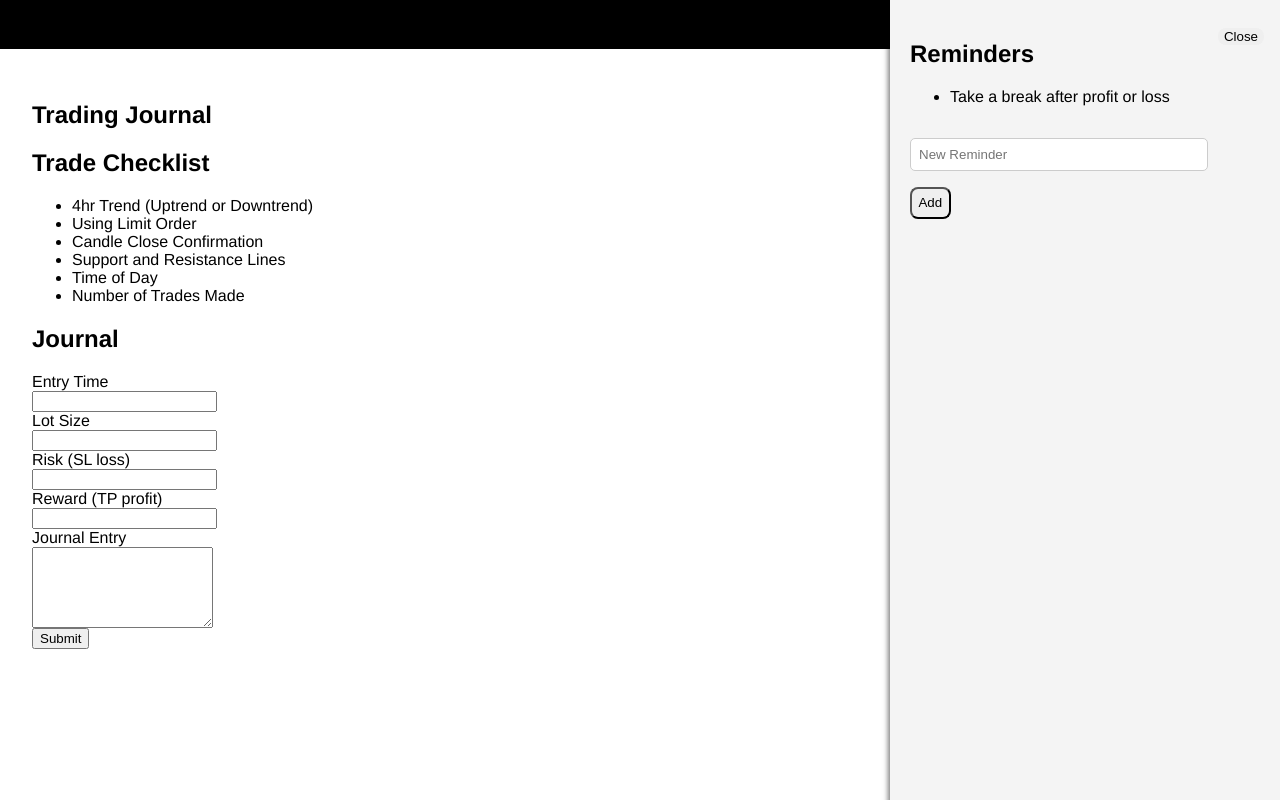
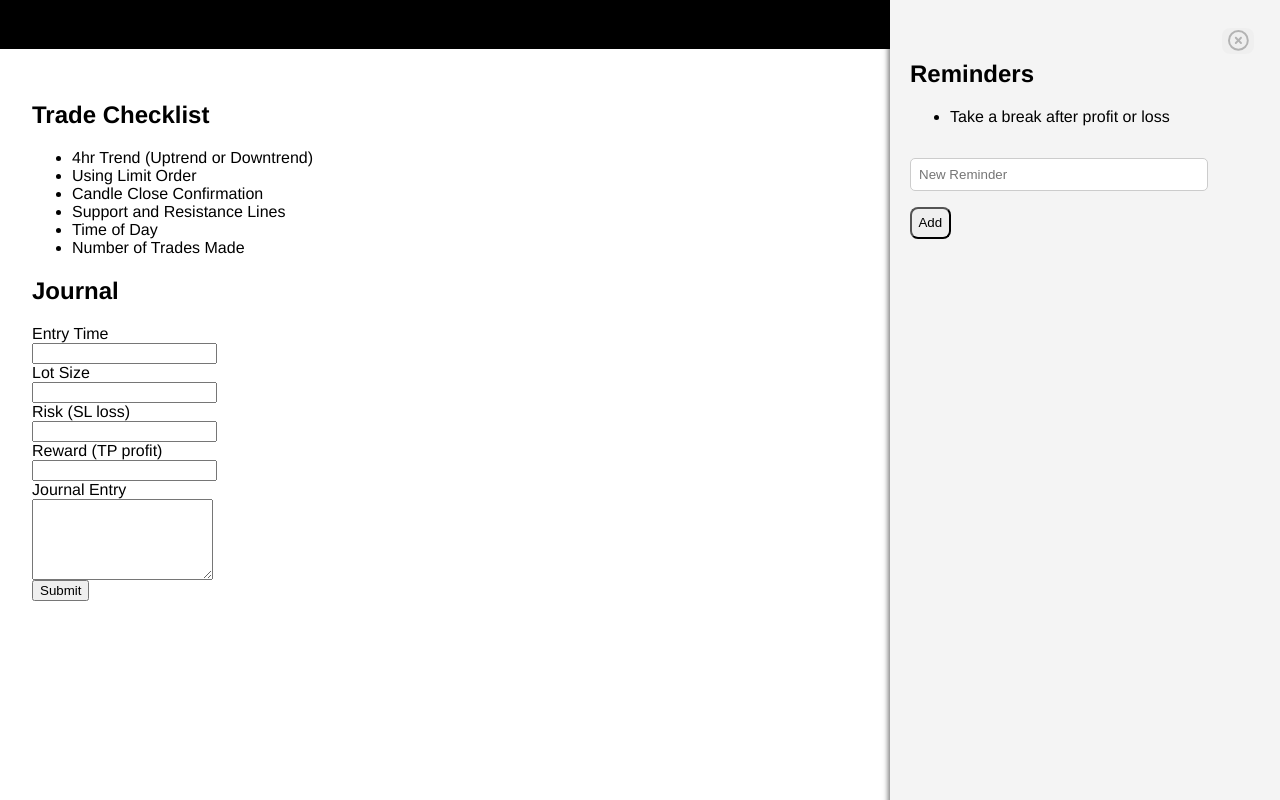
Before and after one commit to scrsund/trading-journal, a Vue app: page / in a window 1280 px wide. Both pictures are taken after a click on the button "Reminders". Built offline with nearby package versions, Linux system fonts and the light colour scheme.

Commit message:
added icon to close button for sidebar

```diff
--- a/package.json
+++ b/package.json
@@ -8,6 +8,7 @@
     "lint": "vue-cli-service lint"
   },
   "dependencies": {
+    "@fortawesome/fontawesome-free": "^6.6.0",
     "core-js": "^3.8.3",
     "vue": "^3.2.13",
     "vuex": "^4.0.2"
--- a/src/components/RemindersSidebar.vue
+++ b/src/components/RemindersSidebar.vue
@@ -4,7 +4,9 @@ menu showing reminders, window that comes from the side
 <template>
   <transition name="slide">
     <div v-if="isVisible" class="sidebar">
-      <button @click="closeSidebar" class="close-button">Close</button>
+      <button @click="closeSidebar" class="close-button">
+        <i class="fa-regular fa-circle-xmark"></i>
+      </button>
       <h2>Reminders</h2>
       <ul>
         <li v-for="reminder in reminders" :key="reminder">{{ reminder }}</li>
@@ -54,6 +56,9 @@ export default {
 </script>
 
 <style scoped>
+h2 {
+  margin-top: 2.5rem;
+}
 .sidebar {
   position: fixed;
   right: 0;
@@ -90,9 +95,11 @@ button {
   cursor: pointer;
   position: fixed;
   right: 0;
-  margin-right: 1rem;
+  margin-right: 1.6rem;
   border-radius: 0.5rem;
   border: none;
+  font-size: 1.3rem;
+  color: #b3b3b3;
 }
 
 .reminder-button {
--- a/src/components/TradingEntry.vue
+++ b/src/components/TradingEntry.vue
@@ -3,7 +3,6 @@
 <template>
   <main>
     <section>
-      <h1>Trading Journal</h1>
       <h2>Trade Checklist</h2>
       <ul>
         <li>4hr Trend (Uptrend or Downtrend)</li>
--- a/src/main.js
+++ b/src/main.js
@@ -1,6 +1,8 @@
 import { createApp } from "vue";
 import App from "./App.vue";
 import store from "./store/index.js";
+import "@fortawesome/fontawesome-free/css/all.css";
+import "@fortawesome/fontawesome-free/js/all.js";
 
 const app = createApp(App);
 
```
Also changed, not shown: 1 other file (tests, documents, lock files or other folders).
